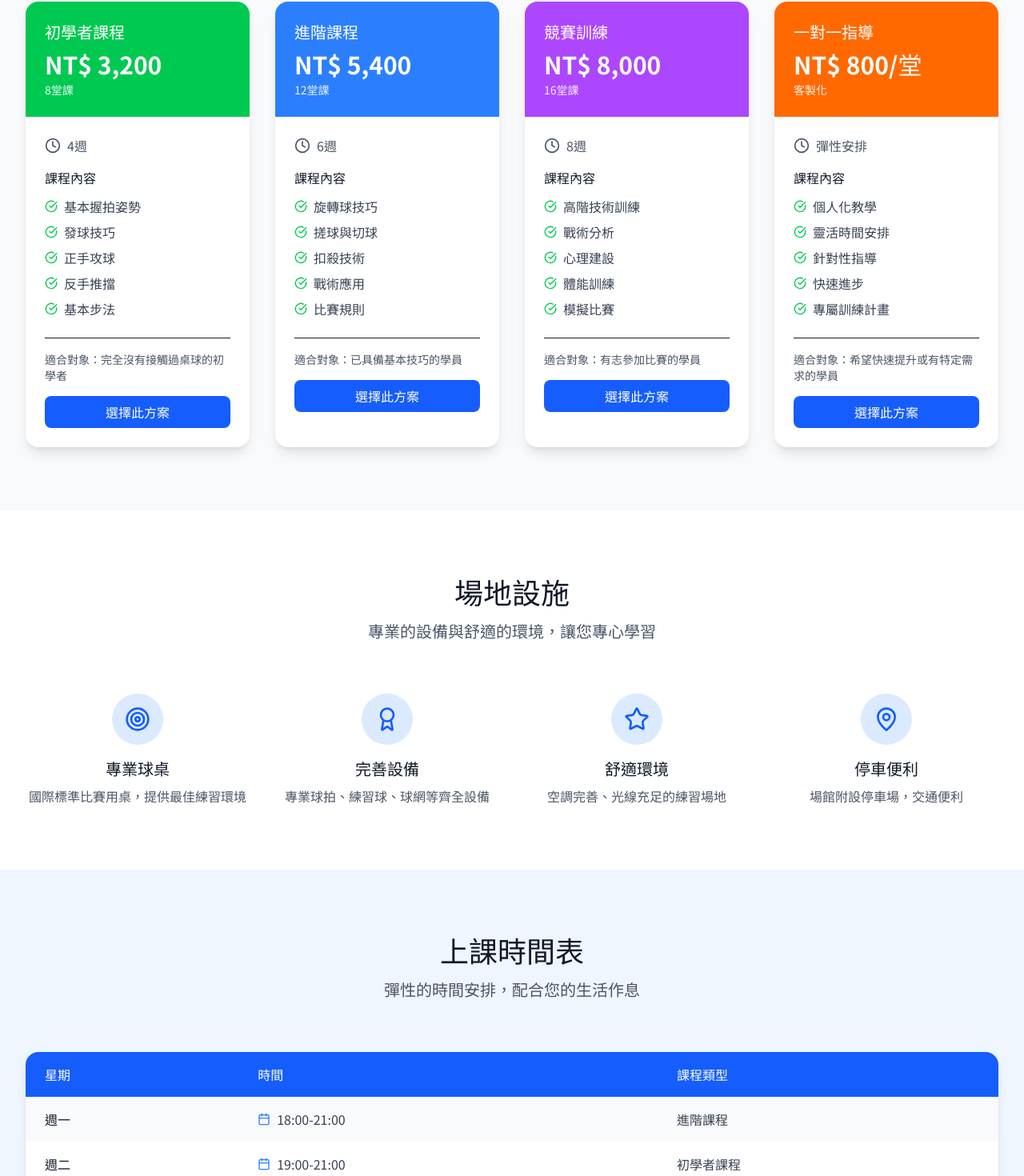
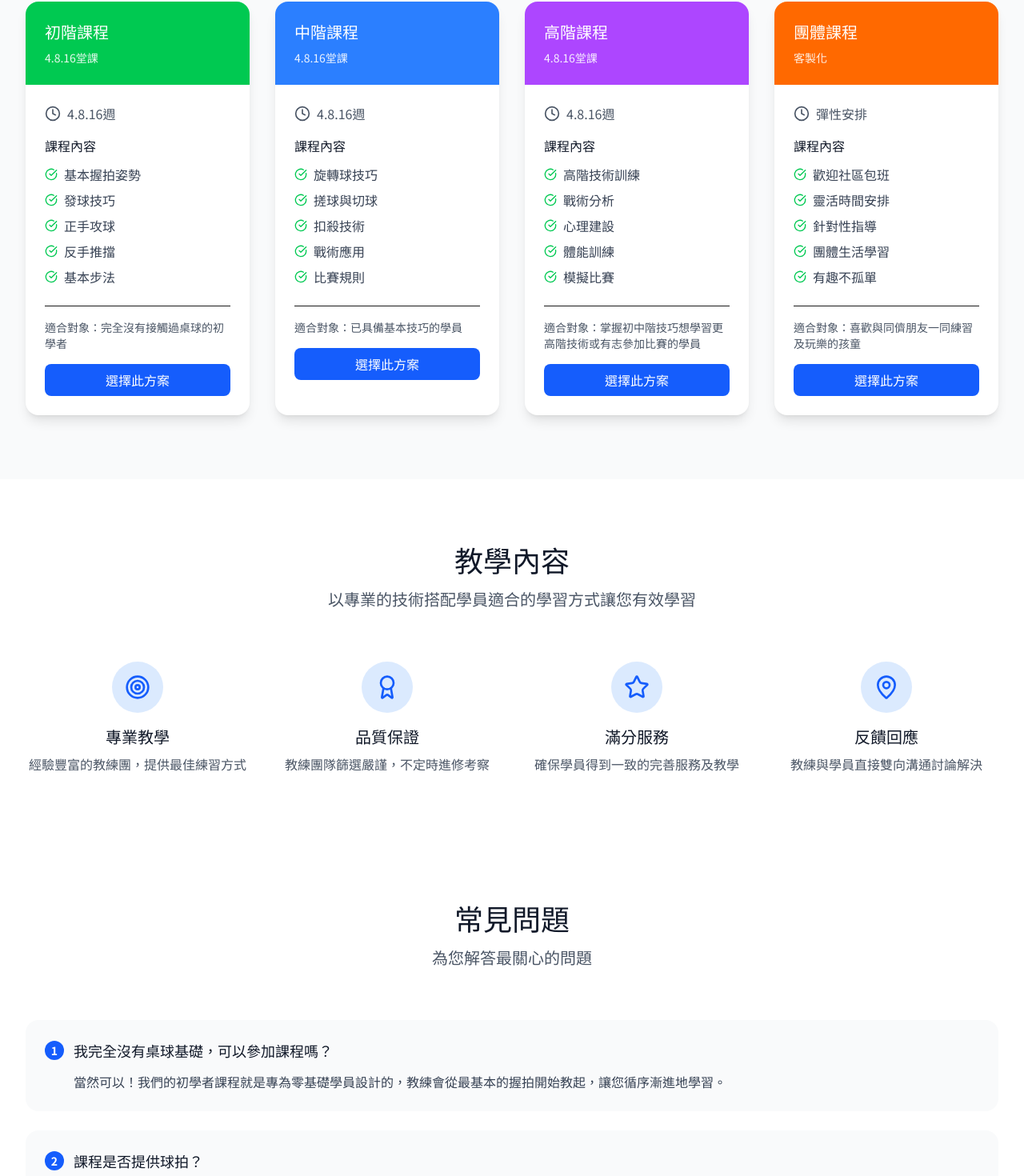
Before and after one commit to pp-dream/website, a React (Vite) app: page /website/more in a window 1280 px wide. Shown: the part 558-2028 px from the top of the page at 80% size. Built offline with nearby package versions, Linux system fonts and the light colour scheme.

Commit message:
大部分改完剩細項需要調整

```diff
--- a/src/components/Footer.tsx
+++ b/src/components/Footer.tsx
@@ -14,7 +14,7 @@ const Footer: React.FC = () => {
               <div className="bg-blue-600 text-white rounded-full p-2">
                 <User size={24} />
               </div>
-              <span>乒乓玩樂天堂</span>
+              <span>玩童桌球</span>
             </Link>
             <p className="text-gray-300 mb-4 max-w-md">
               專業桌球教學團隊，致力於提供最優質的桌球教學服務。
@@ -74,7 +74,7 @@ const Footer: React.FC = () => {
               </div>
               <div className="flex items-center space-x-2">
                 <MapPin size={16} className="text-blue-400" />
-                <span className="text-gray-300">5678@</span>
+                <span className="text-gray-300">@845qnobd</span>
               </div>
             </div>
           </div>
@@ -83,7 +83,7 @@ const Footer: React.FC = () => {
         <div className="border-t border-gray-700 mt-8 pt-8">
           <div className="flex flex-col md:flex-row justify-between items-center">
             <p className="text-gray-300 text-sm">
-              © 2025 乒乓玩樂天堂. 版權所有.
+              © 2025 玩童桌球. 版權所有.
             </p>
             <div className="flex space-x-6 mt-4 md:mt-0 gap-2">
               <a href="#" className="text-gray-300 hover:text-white text-sm transition-colors">
--- a/src/components/Header.tsx
+++ b/src/components/Header.tsx
@@ -25,7 +25,7 @@ const Header: React.FC = () => {
             <div className="bg-white text-blue-900 rounded-full p-2">
               <User size={24} />
             </div>
-            <span>乒乓玩樂天堂</span>
+            <span>玩童桌球</span>
           </Link>
 
           {/* Desktop Navigation */}
--- a/src/pages/About.tsx
+++ b/src/pages/About.tsx
@@ -32,29 +32,34 @@ const About: React.FC = () => {
       specialties: ["基礎教學","初中高階技術指導","比賽戰術指導"],
 
       achievements: [
-        "大家好我是顏教練我很胖 但我深受家長喜歡 不要找羅教練 他很爛 我愛你們 謝謝"
+        "我希望每位學員在訓練時都能享受到打球的樂趣，在課程中我會去理解每位學員的個性，來加以調整訓練計畫，期望大家都能在快樂中學習！"
       ],
       description: "注重動作型態，教學時擁有耐心及同理心，能透過溝通討論來了解學員不明白的部分，並加以修正，深受廣大家長喜愛。",
-      email: "lee@dreamtt.com",
-      phone: "0923-456-789"
-    },
+          },
     {
       id: 3,
       name: "大黑教練",
       title: "陳教練",
       image: "https://images.unsplash.com/photo-1507003211169-0a1dd7228f2d?w=400&h=400&fit=crop&crop=face",
-      experience: "8年教學經驗",
-      specialties: ["競賽訓練", "戰術分析", "體能訓練"],
+      experience: "3年教學經驗",
+      specialties: ["基礎教學","競賽訓練","戰術分析","體能訓練"],
       achievements: [
-        "亞洲盃桌球賽參賽選手",
-        "全國大專盃雙打冠軍",
-        "運動科學碩士",
-        "體能訓練師認證"
+        "在練習過程中，我想陪著孩子在輕鬆歡樂的氛圍中學習，從遊戲中找到成就感，也一點一滴累積屬於自己的技巧與自信!"
       ],
-      description: "專精於競賽訓練和戰術分析，運用科學化訓練方法提升學員競技水平。對於有志參加比賽的學員提供專業指導。",
-      email: "wang@dreamtt.com",
-      phone: "0934-567-890"
-    }
+      description: "擁有豐富比賽實戰經驗，專精一對一客製化指導。課程融合娛樂與專業，依學員程度量身設計，在家也能輕鬆學、自在打，享受技巧與戰術的穩健成長。",
+         },
+         {
+      id: 4,
+      name: "小柯教練",
+      title: "柯教練",
+      image: "https://images.unsplash.com/photo-1507003211169-0a1dd7228f2d?w=400&h=400&fit=crop&crop=face",
+      experience: "2年教學經驗",
+      specialties: ["基礎教學","親子桌球","身體協調","體能訓練","趣味桌球"],
+      achievements: [
+        "我希望用我的熱情，陪著孩子一起在快樂中進步，不只學會桌球技巧，更享受每一次練習的成就與笑容!"
+      ],
+      description: "年輕活力滿滿，熱愛與學生互動，用熱情點燃孩子對桌球的興趣。一對一教學結合遊戲與專項訓練，讓學習更有趣，也幫助孩子一步步累積信心與技巧。",
+         }
   ];
 
   const teamStats = [
@@ -231,7 +236,7 @@ const About: React.FC = () => {
                 </div>
                 <h3 className="text-xl font-semibold mb-3">追求卓越</h3>
                 <p className="text-blue-100">
-                  不僅教授技術，更培養學員的運動精神和競爭力
+                  教授技術同時，培養學員運動家精神和競爭力及不放棄的堅持
                 </p>
               </div>
             </div>
--- a/src/pages/Booking.tsx
+++ b/src/pages/Booking.tsx
@@ -147,7 +147,7 @@ const Booking: React.FC = () => {
                   </div>
                   <div>
                     <p className="font-medium text-gray-900">官方Line@</p>
-                    <p className="text-gray-600">5678@</p>
+                    <p className="text-gray-600">@845qnobd</p>
                   </div>
                 </div>
 
--- a/src/pages/More.tsx
+++ b/src/pages/More.tsx
@@ -5,8 +5,7 @@ import {
   Target,
   CheckCircle,
   PlayCircle,
-  Calendar,
-  Award,
+   Award,
   Star,
   TrendingUp
 } from 'lucide-react';
@@ -15,10 +14,9 @@ import Container from '../components/Container';
 const More: React.FC = () => {
   const courses = [
     {
-      title: "初學者課程",
-      duration: "4週",
-      price: "NT$ 3,200",
-      sessions: "8堂課",
+      title: "初階課程",
+      duration: "4.8.16週",
+        sessions: "4.8.16堂課",
       features: [
         "基本握拍姿勢",
         "發球技巧",
@@ -30,10 +28,9 @@ const More: React.FC = () => {
       color: "bg-green-500"
     },
     {
-      title: "進階課程",
-      duration: "6週",
-      price: "NT$ 5,400",
-      sessions: "12堂課",
+      title: "中階課程",
+      duration: "4.8.16週",
+      sessions: "4.8.16堂課",
       features: [
         "旋轉球技巧",
         "搓球與切球",
@@ -45,10 +42,9 @@ const More: React.FC = () => {
       color: "bg-blue-500"
     },
     {
-      title: "競賽訓練",
-      duration: "8週",
-      price: "NT$ 8,000",
-      sessions: "16堂課",
+      title: "高階課程",
+      duration: "4.8.16週",
+      sessions: "4.8.16堂課",
       features: [
         "高階技術訓練",
         "戰術分析",
@@ -56,58 +52,48 @@ const More: React.FC = () => {
         "體能訓練",
         "模擬比賽"
       ],
-      suitable: "有志參加比賽的學員",
+      suitable: "掌握初中階技巧想學習更高階技術或有志參加比賽的學員",
       color: "bg-purple-500"
     },
     {
-      title: "一對一指導",
+      title: "團體課程",
       duration: "彈性安排",
-      price: "NT$ 800/堂",
       sessions: "客製化",
       features: [
-        "個人化教學",
+        "歡迎社區包班",
         "靈活時間安排",
         "針對性指導",
-        "快速進步",
-        "專屬訓練計畫"
+        "團體生活學習",
+        "有趣不孤單"
       ],
-      suitable: "希望快速提升或有特定需求的學員",
+      suitable: "喜歡與同儕朋友一同練習及玩樂的孩童",
       color: "bg-orange-500"
     }
   ];
 
   const facilities = [
     {
-      title: "專業球桌",
-      description: "國際標準比賽用桌，提供最佳練習環境",
+      title: "專業教學",
+      description: "經驗豐富的教練團，提供最佳練習方式",
       icon: <Target className="w-8 h-8" />
     },
     {
-      title: "完善設備",
-      description: "專業球拍、練習球、球網等齊全設備",
+      title: "品質保證",
+      description: "教練團隊篩選嚴謹，不定時進修考察",
       icon: <Award className="w-8 h-8" />
     },
     {
-      title: "舒適環境",
-      description: "空調完善、光線充足的練習場地",
+      title: "滿分服務",
+      description: "確保學員得到一致的完善服務及教學",
       icon: <Star className="w-8 h-8" />
     },
     {
-      title: "停車便利",
-      description: "場館附設停車場，交通便利",
+      title: "反饋回應",
+      description: "教練與學員直接雙向溝通討論解決",
       icon: <MapPin className="w-8 h-8" />
     }
   ];
 
-  const schedule = [
-    { day: "週一", time: "18:00-21:00", type: "進階課程" },
-    { day: "週二", time: "19:00-21:00", type: "初學者課程" },
-    { day: "週三", time: "18:00-21:00", type: "一對一指導" },
-    { day: "週四", time: "19:00-21:00", type: "競賽訓練" },
-    { day: "週五", time: "18:00-21:00", type: "進階課程" },
-    { day: "週六", time: "09:00-17:00", type: "全日開放" },
-    { day: "週日", time: "09:00-17:00", type: "全日開放" }
-  ];
 
   const faq = [
     {
@@ -115,8 +101,8 @@ const More: React.FC = () => {
       answer: "當然可以！我們的初學者課程就是專為零基礎學員設計的，教練會從最基本的握拍開始教起，讓您循序漸進地學習。"
     },
     {
-      question: "課程是否提供球拍和球？",
-      answer: "是的，課程期間我們會提供練習用的球拍和球。如果您想要購買個人專屬球拍，我們也會根據您的程度和打法給予建議。"
+      question: "課程是否提供球拍？",
+      answer: "是的，課程期間我們會提供練習用的球拍。但正式課程開始後，建議購買個人專屬球拍，我們也會根據您的程度和打法給予建議。"
     },
     {
       question: "如果臨時有事無法上課怎麼辦？",
@@ -124,11 +110,11 @@ const More: React.FC = () => {
     },
     {
       question: "一個班級會有多少學員？",
-      answer: "為了確保教學品質，我們的團體課程每班最多6人。這樣教練可以給予每位學員充分的個別指導。"
+      answer: "為了確保教學品質，個人課每堂至多2人，團體課程每班至多4人。這樣教練可以給予每位學員充分的個別指導。"
     },
     {
       question: "課程結束後是否有進階選擇？",
-      answer: "有的！完成基礎課程後，您可以選擇進階課程、競賽訓練，或是一對一指導來持續提升技術水平。"
+      answer: "有的！完成基礎課程後，您可以選擇進階課程、競賽訓練來持續提升技術水平,且課程價格上並不會有所變動，但建議與教練討論程度後再做定奪。"
     }
   ];
 
@@ -142,7 +128,7 @@ const More: React.FC = () => {
               了解更多
             </h1>
             <p className="text-xl text-blue-100 max-w-3xl mx-auto">
-              詳細的課程資訊、設施介紹，以及常見問題解答
+              詳細的課程方案、課程內容，以及常見問題解答
             </p>
           </div>
         </Container>
@@ -165,8 +151,7 @@ const More: React.FC = () => {
               <div key={index} className="bg-white rounded-2xl shadow-lg overflow-hidden hover:shadow-xl transition-shadow duration-300">
                 <div className={`${course.color} text-white p-6`}>
                   <h3 className="text-xl font-bold mb-2">{course.title}</h3>
-                  <div className="text-3xl font-bold mb-1">{course.price}</div>
-                  <div className="text-sm opacity-90">{course.sessions}</div>
+                                    <div className="text-sm opacity-90">{course.sessions}</div>
                 </div>
 
                 <div className="p-6">
@@ -207,10 +192,10 @@ const More: React.FC = () => {
         <Container>
           <div className="text-center mb-16">
             <h2 className="text-3xl md:text-4xl font-bold text-gray-900 mb-4">
-              場地設施
+              教學內容
             </h2>
             <p className="text-xl text-gray-600">
-              專業的設備與舒適的環境，讓您專心學習
+              以專業的技術搭配學員適合的學習方式讓您有效學習
             </p>
           </div>
 
@@ -228,45 +213,6 @@ const More: React.FC = () => {
         </Container>
       </section>
 
-      {/* Schedule Section */}
-      <section className="py-20 bg-blue-50">
-        <Container>
-          <div className="text-center mb-16">
-            <h2 className="text-3xl md:text-4xl font-bold text-gray-900 mb-4">
-              上課時間表
-            </h2>
-            <p className="text-xl text-gray-600">
-              彈性的時間安排，配合您的生活作息
-            </p>
-          </div>
-
-          <div className="bg-white rounded-2xl shadow-lg overflow-hidden">
-            <div className="overflow-x-auto">
-              <table className="w-full">
-                <thead className="bg-blue-600 text-white">
-                  <tr>
-                    <th className="px-6 py-4 text-left font-semibold">星期</th>
-                    <th className="px-6 py-4 text-left font-semibold">時間</th>
-                    <th className="px-6 py-4 text-left font-semibold">課程類型</th>
-                  </tr>
-                </thead>
-                <tbody>
-                  {schedule.map((item, index) => (
-                    <tr key={index} className={index % 2 === 0 ? 'bg-gray-50' : 'bg-white'}>
-                      <td className="px-6 py-4 font-medium text-gray-900">{item.day}</td>
-                      <td className="px-6 py-4 text-gray-700 flex items-center">
-                        <Calendar className="w-4 h-4 mr-2 text-blue-500" />
-                        {item.time}
-                      </td>
-                      <td className="px-6 py-4 text-gray-700">{item.type}</td>
-                    </tr>
-                  ))}
-                </tbody>
-              </table>
-            </div>
-          </div>
-        </Container>
-      </section>
 
       {/* FAQ Section */}
       <section className="py-20 bg-white">
```
